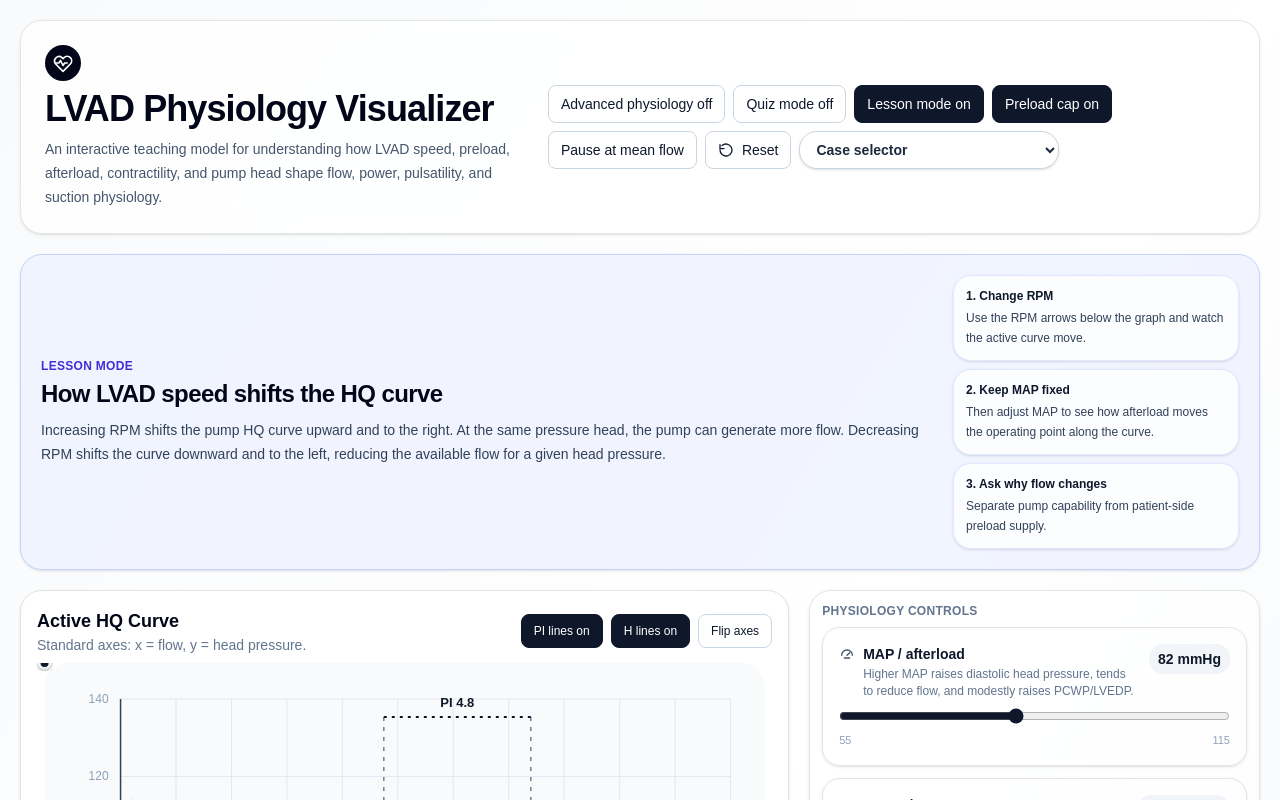
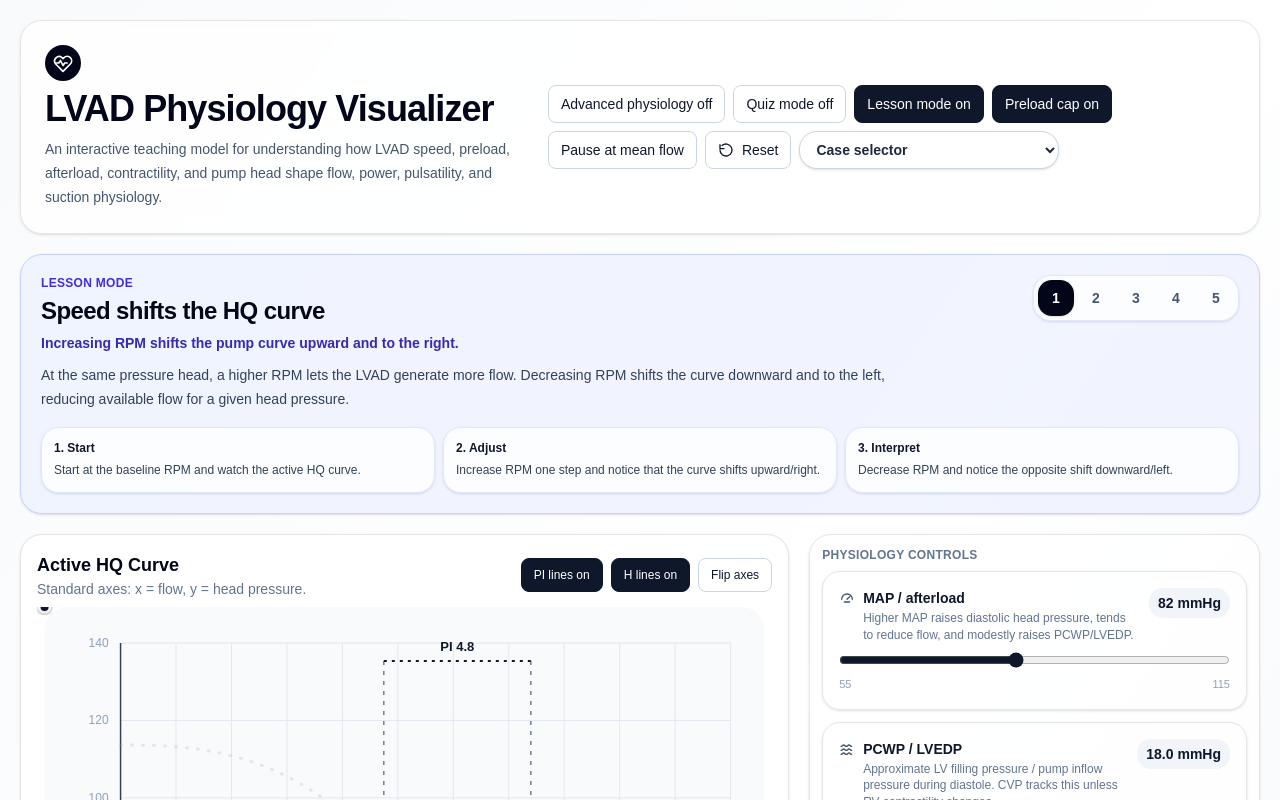
Before and after one commit to rudyunni/lvad-physiology-visualizer, a React (Vite) app: page / in a window 1280 px wide. Both pictures are taken after a click on the button "Lesson mode off". Shown: the top 800 px of the page. Built offline with nearby package versions, Linux system fonts and the light colour scheme.

Commit message:
Update LVAD visualizer

```diff
--- a/src/App.tsx
+++ b/src/App.tsx
@@ -222,6 +222,69 @@ const CASE_PRESETS = [
     label: "Case 5: Ramp optimization",
     question: "Where would you stop the ramp, and what tradeoffs are you balancing?",
     settings: { rpm: 5000, map: 82, lvPreload: 24, rvPreload: 14, lvContractility: 20, rvContractility: 25 },
+  },
+];
+
+const LESSON_PRESETS = [
+  {
+    id: 1,
+    title: "Speed shifts the HQ curve",
+    subtitle: "Increasing RPM shifts the pump curve upward and to the right.",
+    body: "At the same pressure head, a higher RPM lets the LVAD generate more flow. Decreasing RPM shifts the curve downward and to the left, reducing available flow for a given head pressure.",
+    steps: [
+      "Start at the baseline RPM and watch the active HQ curve.",
+      "Increase RPM one step and notice that the curve shifts upward/right.",
+      "Decrease RPM and notice the opposite shift downward/left.",
+    ],
+    settings: { rpm: 5300, map: 82, lvPreload: 18, rvPreload: 12, lvContractility: 25, rvContractility: 25, aorticInsufficiency: 0, inflowObstruction: 0 },
+  },
+  {
+    id: 2,
+    title: "Afterload moves the operating point",
+    subtitle: "Higher MAP raises head pressure and usually lowers flow.",
+    body: "For a fixed RPM, increasing MAP increases the pressure gradient across the pump. The pump does not jump to a new curve; the operating point moves along the same curve toward lower flow and higher head.",
+    steps: [
+      "Keep RPM fixed.",
+      "Raise MAP and watch the dot move toward higher head and lower flow.",
+      "Lower MAP and watch the dot move toward lower head and higher flow.",
+    ],
+    settings: { rpm: 5400, map: 95, lvPreload: 16, rvPreload: 10, lvContractility: 22, rvContractility: 30, aorticInsufficiency: 0, inflowObstruction: 0 },
+  },
+  {
+    id: 3,
+    title: "Preload supply limits pump flow",
+    subtitle: "The pump can only move the blood delivered to it.",
+    body: "Low LV filling pressure can prevent the pump from reaching the theoretical high-flow portion of the HQ curve. In this state, the patient-side preload cap matters as much as pump speed.",
+    steps: [
+      "Start with a low PCWP/LVEDP state.",
+      "Increase RPM and notice that flow may not rise as much as expected.",
+      "Give volume or increase LV filling and observe how the operating range changes.",
+    ],
+    settings: { rpm: 5400, map: 82, lvPreload: 8, rvPreload: 5, lvContractility: 18, rvContractility: 35, aorticInsufficiency: 0, inflowObstruction: 0 },
+  },
+  {
+    id: 4,
+    title: "RV failure creates preload limitation",
+    subtitle: "High CVP does not always mean adequate LVAD preload.",
+    body: "When RV function is poor, CVP can be high while LV filling remains inadequate. The LVAD may still be preload-limited because the right heart cannot deliver enough flow through the lungs to the left side.",
+    steps: [
+      "Start with high CVP and lower PCWP/LVEDP.",
+      "Observe the CVP:PCWP mismatch.",
+      "Improve RV contractility and watch whether LV filling and pump flow recover.",
+    ],
+    settings: { rpm: 5400, map: 78, lvPreload: 11, rvPreload: 18, lvContractility: 20, rvContractility: 8, aorticInsufficiency: 0, inflowObstruction: 0 },
+  },
+  {
+    id: 5,
+    title: "Native LV recovery changes pulsatility",
+    subtitle: "Better LV function can increase pulsatility without always increasing mean pump flow.",
+    body: "As native LV function improves, the aortic valve may open more often and systolic pump head may fall. This can increase pulsatility while mean pump flow plateaus or even falls depending on loading conditions.",
+    steps: [
+      "Start with partial LV recovery.",
+      "Increase LV contractility and watch AV opening and PI.",
+      "Compare mean pump flow against effective pulsatility.",
+    ],
+    settings: { rpm: 5300, map: 75, lvPreload: 18, rvPreload: 8, lvContractility: 42, rvContractility: 35, aorticInsufficiency: 0, inflowObstruction: 0 },
   },
 ];
 
@@ -959,6 +1022,7 @@ export default function LVADFlowLab() {
   const [advancedPhysiologyMode, setAdvancedPhysiologyMode] = useState(false);
   const [quizMode, setQuizMode] = useState(false);
   const [lessonMode, setLessonMode] = useState(false);
+  const [selectedLessonId, setSelectedLessonId] = useState(1);
   const [showAssumptions, setShowAssumptions] = useState(false);
   const [selectedCaseId, setSelectedCaseId] = useState("free");
   const [monitorTick, setMonitorTick] = useState(0);
@@ -1099,12 +1163,29 @@ export default function LVADFlowLab() {
   const displayedPower = model.suctionMotionActive ? suctionPowerNadir + (model.powerWatts - suctionPowerNadir) * suctionRecoveryFraction : model.powerWatts;
   const displayedPi = model.suctionMotionActive ? suctionPiPeak - (suctionPiPeak - model.piMean) * suctionRecoveryFraction : model.piMean;
   const activeCase = CASE_PRESETS.find((casePreset) => casePreset.id === selectedCaseId);
+  const activeLesson = LESSON_PRESETS.find((lesson) => lesson.id === selectedLessonId) || LESSON_PRESETS[0];
   const pcwpAlertTone = lvPreload > 24 ? "red" : lvPreload > 18 ? "orange" : "normal";
   const pcwpAlertNote = lvPreload > 18 ? "shortness of breath" : "";
   const cvpAlertTone = rvPreload > 18 ? "red" : rvPreload > 15 ? "yellow" : "normal";
   const cvpAlertNote = rvPreload > 15 ? "worsening leg swelling" : "";
   const mapAlertTone = map < 60 ? "red" : map < 65 ? "yellow" : "normal";
   const mapAlertNote = map < 60 ? "dizziness" : "";
+
+  const applyLessonPreset = (lessonId) => {
+    const lesson = LESSON_PRESETS.find((item) => item.id === lessonId);
+    if (!lesson) return;
+    setSelectedLessonId(lessonId);
+    const { settings } = lesson;
+    setRpm(settings.rpm);
+    setMap(settings.map);
+    setLvPreload(settings.lvPreload);
+    setRvPreload(settings.rvPreload);
+    setLvContractility(settings.lvContractility);
+    setRvContractility(settings.rvContractility);
+    setAorticInsufficiency(settings.aorticInsufficiency);
+    setInflowObstruction(settings.inflowObstruction);
+    setSelectedCaseId("free");
+  };
 
   const applyCasePreset = (caseId) => {
     setSelectedCaseId(caseId);
@@ -1131,6 +1212,7 @@ export default function LVADFlowLab() {
     setAorticInsufficiency(0);
     setInflowObstruction(0);
     setSelectedCaseId("free");
+    setSelectedLessonId(1);
   };
 
   return (
@@ -1158,27 +1240,39 @@ export default function LVADFlowLab() {
         {lessonMode ? (
           <Card className="rounded-3xl border border-indigo-200 bg-indigo-50/80 shadow-sm">
             <CardContent className="p-5">
-              <div className="flex flex-col gap-4 lg:flex-row lg:items-center lg:justify-between">
-                <div className="max-w-4xl">
-                  <div className="text-xs font-black uppercase tracking-wide text-indigo-700">Lesson mode</div>
-                  <h2 className="mt-1 text-2xl font-black tracking-tight text-slate-950">How LVAD speed shifts the HQ curve</h2>
-                  <p className="mt-2 text-sm leading-6 text-slate-700">
-                    Increasing RPM shifts the pump HQ curve upward and to the right. At the same pressure head, the pump can generate more flow. Decreasing RPM shifts the curve downward and to the left, reducing the available flow for a given head pressure.
-                  </p>
+              <div className="flex flex-col gap-4">
+                <div className="flex flex-col gap-3 lg:flex-row lg:items-start lg:justify-between">
+                  <div className="max-w-4xl">
+                    <div className="text-xs font-black uppercase tracking-wide text-indigo-700">Lesson mode</div>
+                    <h2 className="mt-1 text-2xl font-black tracking-tight text-slate-950">{activeLesson.title}</h2>
+                    <p className="mt-1 text-sm font-semibold leading-6 text-indigo-800">{activeLesson.subtitle}</p>
+                    <p className="mt-2 text-sm leading-6 text-slate-700">{activeLesson.body}</p>
+                  </div>
+                  <div className="flex shrink-0 items-center gap-1 rounded-2xl border border-indigo-100 bg-white/80 p-1 shadow-sm">
+                    {LESSON_PRESETS.map((lesson) => (
+                      <button
+                        key={lesson.id}
+                        type="button"
+                        onClick={() => applyLessonPreset(lesson.id)}
+                        className={`flex h-9 w-9 items-center justify-center rounded-xl text-sm font-black transition ${
+                          selectedLessonId === lesson.id
+                            ? "bg-slate-950 text-white shadow-sm"
+                            : "text-slate-600 hover:bg-indigo-50"
+                        }`}
+                        aria-label={`Load lesson ${lesson.id}`}
+                      >
+                        {lesson.id}
+                      </button>
+                    ))}
+                  </div>
                 </div>
-                <div className="grid min-w-[260px] gap-2 text-xs text-slate-700 sm:grid-cols-3 lg:grid-cols-1">
-                  <div className="rounded-2xl border border-indigo-100 bg-white/80 p-3 shadow-sm">
-                    <div className="font-bold text-slate-900">1. Change RPM</div>
-                    <div className="mt-1 leading-5">Use the RPM arrows below the graph and watch the active curve move.</div>
-                  </div>
-                  <div className="rounded-2xl border border-indigo-100 bg-white/80 p-3 shadow-sm">
-                    <div className="font-bold text-slate-900">2. Keep MAP fixed</div>
-                    <div className="mt-1 leading-5">Then adjust MAP to see how afterload moves the operating point along the curve.</div>
-                  </div>
-                  <div className="rounded-2xl border border-indigo-100 bg-white/80 p-3 shadow-sm">
-                    <div className="font-bold text-slate-900">3. Ask why flow changes</div>
-                    <div className="mt-1 leading-5">Separate pump capability from patient-side preload supply.</div>
-                  </div>
+                <div className="grid gap-2 text-xs text-slate-700 md:grid-cols-3">
+                  {activeLesson.steps.map((step, index) => (
+                    <div key={`${activeLesson.id}-${step}`} className="rounded-2xl border border-indigo-100 bg-white/80 p-3 shadow-sm">
+                      <div className="font-bold text-slate-900">{index + 1}. {index === 0 ? "Start" : index === 1 ? "Adjust" : "Interpret"}</div>
+                      <div className="mt-1 leading-5">{step}</div>
+                    </div>
+                  ))}
                 </div>
               </div>
             </CardContent>
```
